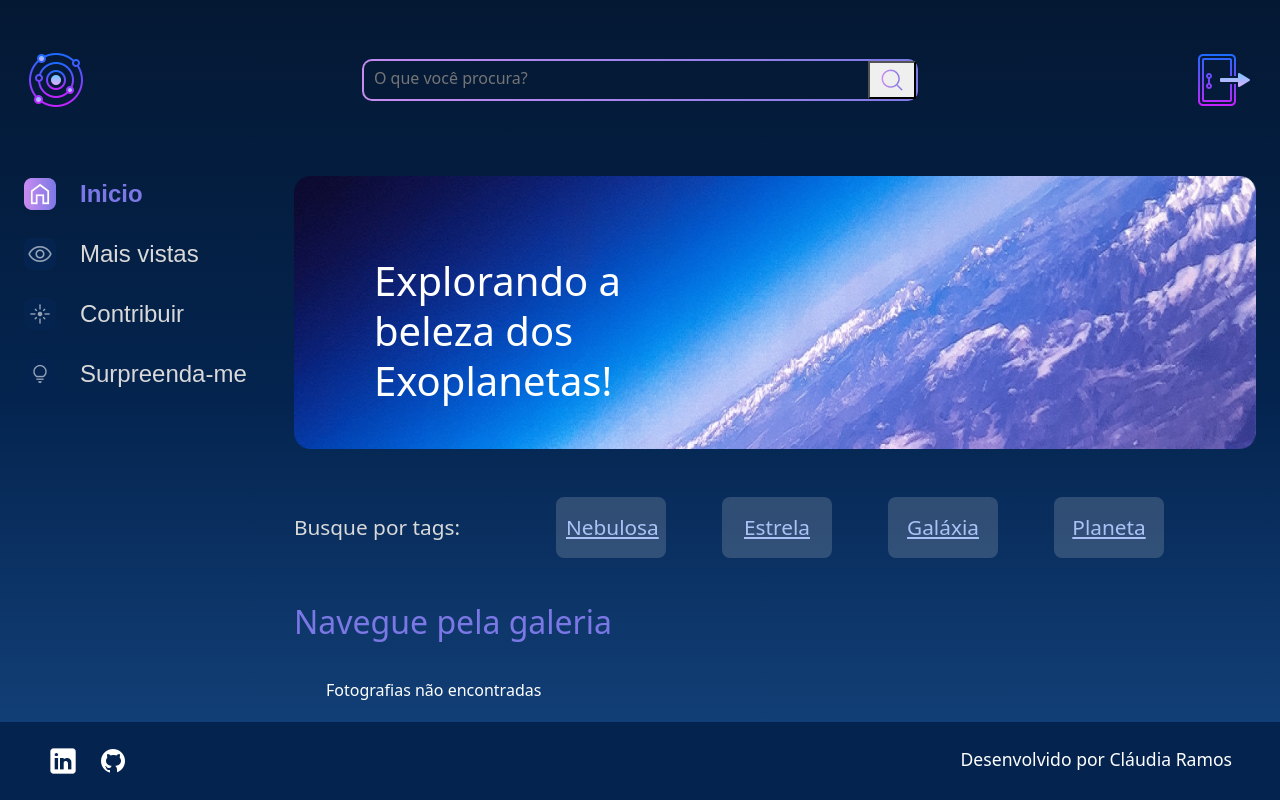
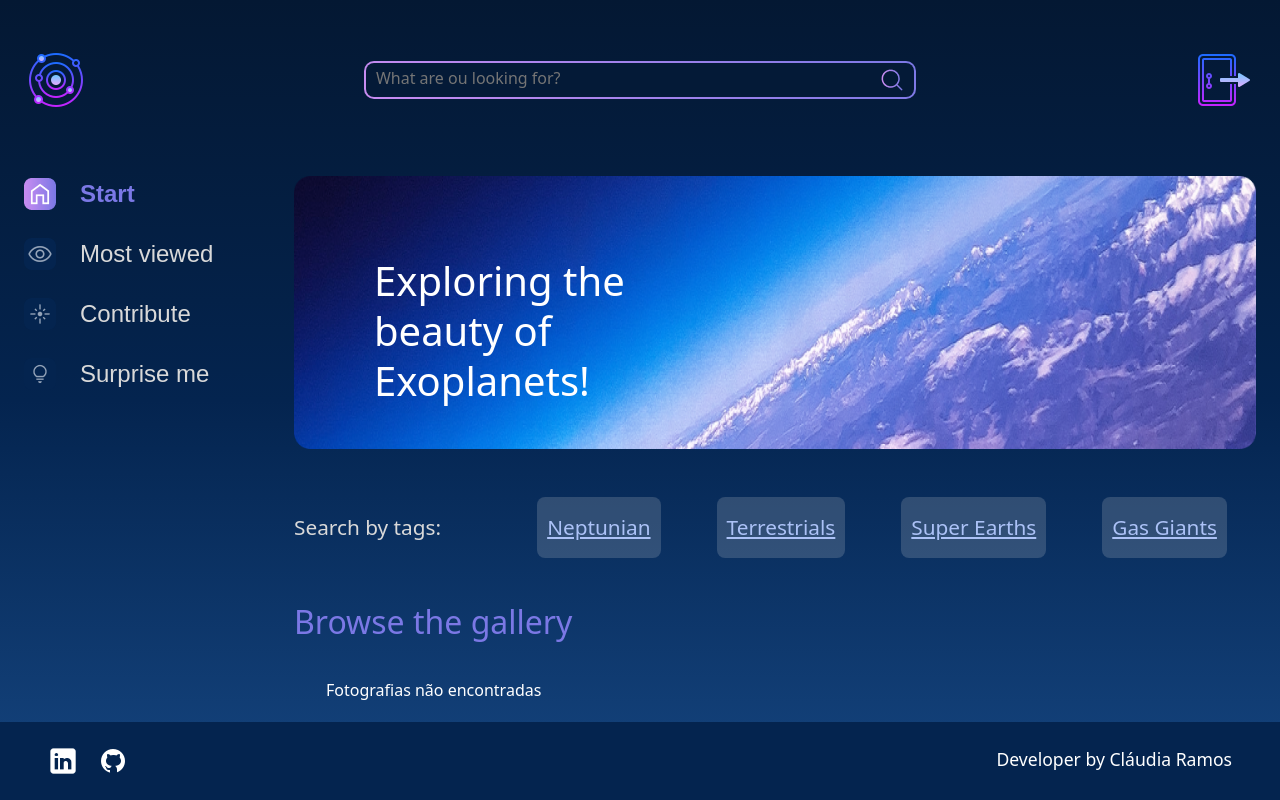
Before and after one commit to claudia-duda/ExploringSpace, a Django app: page / in a window 1280 px wide. Run offline with Django 4.2, Linux system fonts and the light colour scheme; the visitor is signed in with stand-in values (Sample User, id 1); data that the repository does not hold is empty.

Commit message:
update main theme

```diff
--- a/setup/static/styles/style.css
+++ b/setup/static/styles/style.css
@@ -160,7 +160,6 @@ table {
     position: absolute;
     text-align: center;
     top: 20px;
-    width: 100px;
 }
 
 .card__info {
@@ -374,7 +373,6 @@ table {
     margin-right: 1.5rem;
     border-radius: 8px;
     padding: .8rem .5rem;
-    width: 110px;
     text-align: center;
     border: 2px solid transparent;
 }
--- a/static/styles/style.css
+++ b/static/styles/style.css
@@ -160,7 +160,6 @@ table {
     position: absolute;
     text-align: center;
     top: 20px;
-    width: 100px;
 }
 
 .card__info {
@@ -374,7 +373,6 @@ table {
     margin-right: 1.5rem;
     border-radius: 8px;
     padding: .8rem .5rem;
-    width: 110px;
     text-align: center;
     border: 2px solid transparent;
 }
--- a/templates/galeria/editar-imagem.html
+++ b/templates/galeria/editar-imagem.html
@@ -13,7 +13,7 @@
             {% endfor %}
         </div>
         <div>
-            <button type="submit" class="btn btn-success col-12" style="padding: top 5px;">Editar Fotografia</button>
+            <button type="submit" class="btn btn-success col-12" style="padding: top 5px;">Edit Planet</button>
         </div>
     </form>
 </section>
--- a/templates/galeria/imagem.html
+++ b/templates/galeria/imagem.html
@@ -17,10 +17,10 @@
                             </div>
                             <div>
                                 <a href="{% url 'editar-imagem' fotografia.id %}" >
-                                    <button class="btn btn-success col-12" style="padding: top 5px;" type="submit">Editar</button>
+                                    <button class="btn btn-success col-12" style="padding: top 5px;" type="submit">Edit</button>
                                 </a>
                                 <a href="{% url 'deletar-imagem' fotografia.id %}" >
-                                    <button class="btn btn-danger col-12" style="padding: top 5px;" type="submit">Deletar</button>
+                                    <button class="btn btn-danger col-12" style="padding: top 5px;" type="submit">Delete</button>
                                 </a>
                             </div>
                         </div>
--- a/templates/galeria/listagem.html
+++ b/templates/galeria/listagem.html
@@ -6,7 +6,7 @@
                 {% if user.is_authenticated%}
                     <section class="tags">
                         {% if categorias %}
-                            <p class="tags__titulo">Busque por tags:</p>
+                            <p class="tags__titulo">Search by tags:</p>
                             {% for chave, valor in categorias %}
                                 <ul class="tags__lista">
                                     <a class="tags__tag" href="{% url 'buscar' %}?categoria={{ chave }}">{{ valor }}</a>
@@ -16,7 +16,7 @@
                     </section>
                     <section class="galeria">
                         <div class="cards">
-                            <h2 class="cards__titulo">Navegue pela galeria</h2>
+                            <h2 class="cards__titulo">Browse the gallery</h2>
                             <ul class="cards__lista">
                                 {% if cards %}
                                     {% for fotografia in cards %}
--- a/templates/home.html
+++ b/templates/home.html
@@ -2,6 +2,6 @@
 {% block content %}
                 <section class="banner">
                     <img class="banner__imagem" src="{% static '/assets/imagens/Banner(2).png' %}" alt="banner">
-                    <h1 class="banner__titulo"> Explorando a beleza dos Exoplanetas!</h1>
+                    <h1 class="banner__titulo">Exploring the beauty of Exoplanets!</h1>
                 </section>
 {% endblock %}
--- a/templates/partials/_footer.html
+++ b/templates/partials/_footer.html
@@ -8,5 +8,5 @@
             <img src="{% static '/assets/ícones/1x/github.png' %}" alt="ícone instagram">
         </a>
     </div>
-    <p class="rodape__texto">Desenvolvido por Cláudia Ramos</p>
+    <p class="rodape__texto">Developer by Cláudia Ramos</p>
 </footer>
--- a/templates/partials/_menu.html
+++ b/templates/partials/_menu.html
@@ -5,8 +5,8 @@
         <div class="cabecalho__busca">
             <div class="busca__fundo">
                 <form action="{% url 'buscar' %}">
-                    <input class="busca__input" type="text" name="buscar" placeholder="O que você procura?">
-                    <button type="submit">
+                    <input class="busca__input" type="text" name="buscar" placeholder="What are ou looking for?">
+                    <button type="submit" style="background: transparent; border: none;">
                         <img  src="{% static '/assets/ícones/1x/search.png' %}" alt="ícone de search">
                     </button>
                 </form>
@@ -25,10 +25,10 @@
         {% if user.is_authenticated %}
             <section class="menu-lateral">
                 <nav class="menu-lateral__navegacao">
-                    <a href="{% url 'buscar' %}"><img src="{% static '/assets/ícones/1x/Home - ativo.png' %}"> Inicio</a>
-                    <a href="#"><img src="{% static '/assets/ícones/1x/Mais vistas - inativo.png' %}"> Mais vistas</a>
-                    <a href="{% url 'nova-imagem' %}"><img src="{% static '/assets/ícones/1x/Novas - inativo.png' %}"> Contribuir</a>
-                    <a href="#"><img src="{% static '/assets/ícones/1x/Surpreenda-me - inativo.png' %}"> Surpreenda-me</a>
+                    <a href="{% url 'buscar' %}"><img src="{% static '/assets/ícones/1x/Home - ativo.png' %}"> Start</a>
+                    <a href="#"><img src="{% static '/assets/ícones/1x/Mais vistas - inativo.png' %}"> Most viewed</a>
+                    <a href="{% url 'nova-imagem' %}"><img src="{% static '/assets/ícones/1x/Novas - inativo.png' %}"> Contribute</a>
+                    <a href="#"><img src="{% static '/assets/ícones/1x/Surpreenda-me - inativo.png' %}"> Surprise me</a>
                 </nav>
             </section>
         {% endif %}
```
Also changed, not shown: apps/galeria/models.py (+4 -4 lines), apps/galeria/migrations/0009_alter_fotografia_categoria.py (added).
